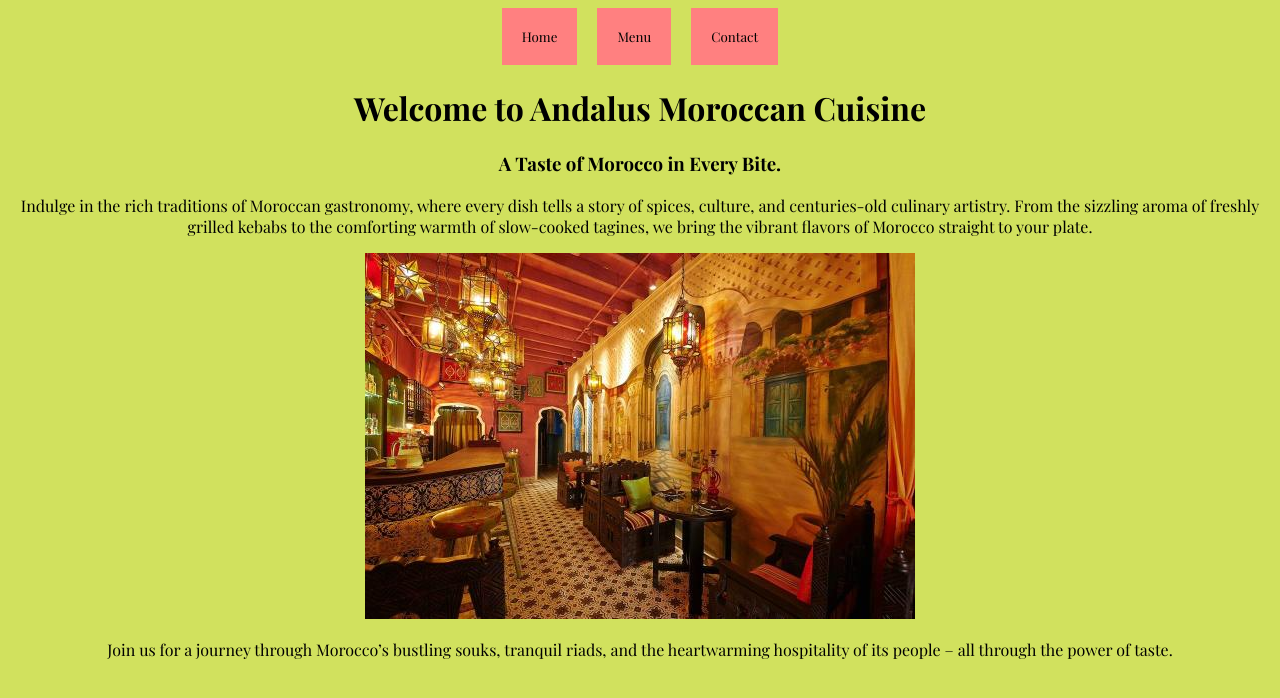
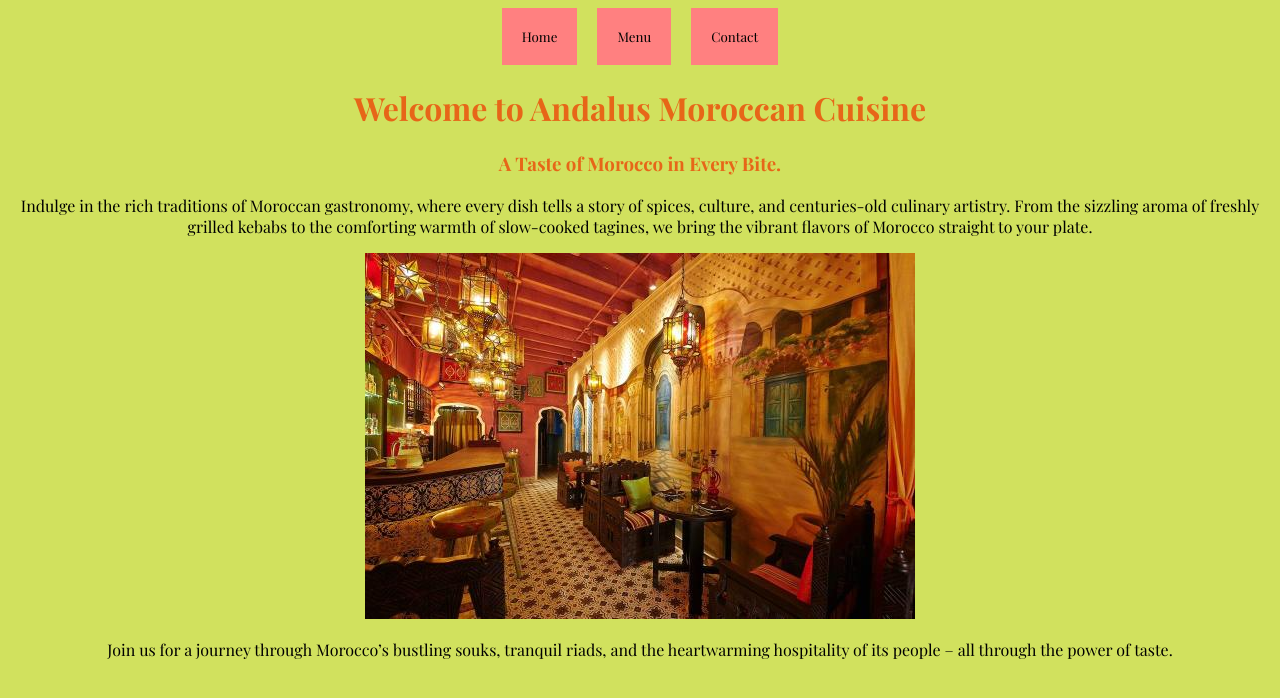
Before and after one commit to oe14/restaurant-, a website built with webpack: page src/template.html in a window 1280 px wide. Built offline with nearby package versions, Linux system fonts and the light colour scheme; a web font is replaced by a local one.

Commit message:
homeHeader && tagline change color

```diff
--- a/src/modules/home.js
+++ b/src/modules/home.js
@@ -10,8 +10,10 @@ export default function loadHome() {
     const heading = document.createElement("h1");
     heading.textContent = "Welcome to Andalus Moroccan Cuisine";
 
+ heading.setAttribute("id", "homeHeader");
     const tagline = document.createElement("h3");
     tagline.textContent = "A Taste of Morocco in Every Bite.";
+    tagline.setAttribute("id", "tagline");
 
     const description = document.createElement("p");
     description.textContent =
@@ -27,6 +29,7 @@ export default function loadHome() {
         "Join us for a journey through Morocco’s bustling souks, tranquil riads, and the heartwarming hospitality of its people – all through the power of taste.";
 
 
+
     home.appendChild(heading);
     home.appendChild(tagline);
     home.appendChild(description);
--- a/src/style.css
+++ b/src/style.css
@@ -8,7 +8,8 @@ background-color: #d1e15e;
 
 }
 
-
+#homeHeader, #tagline{
+color:#e76618; }
 
 
 
```
